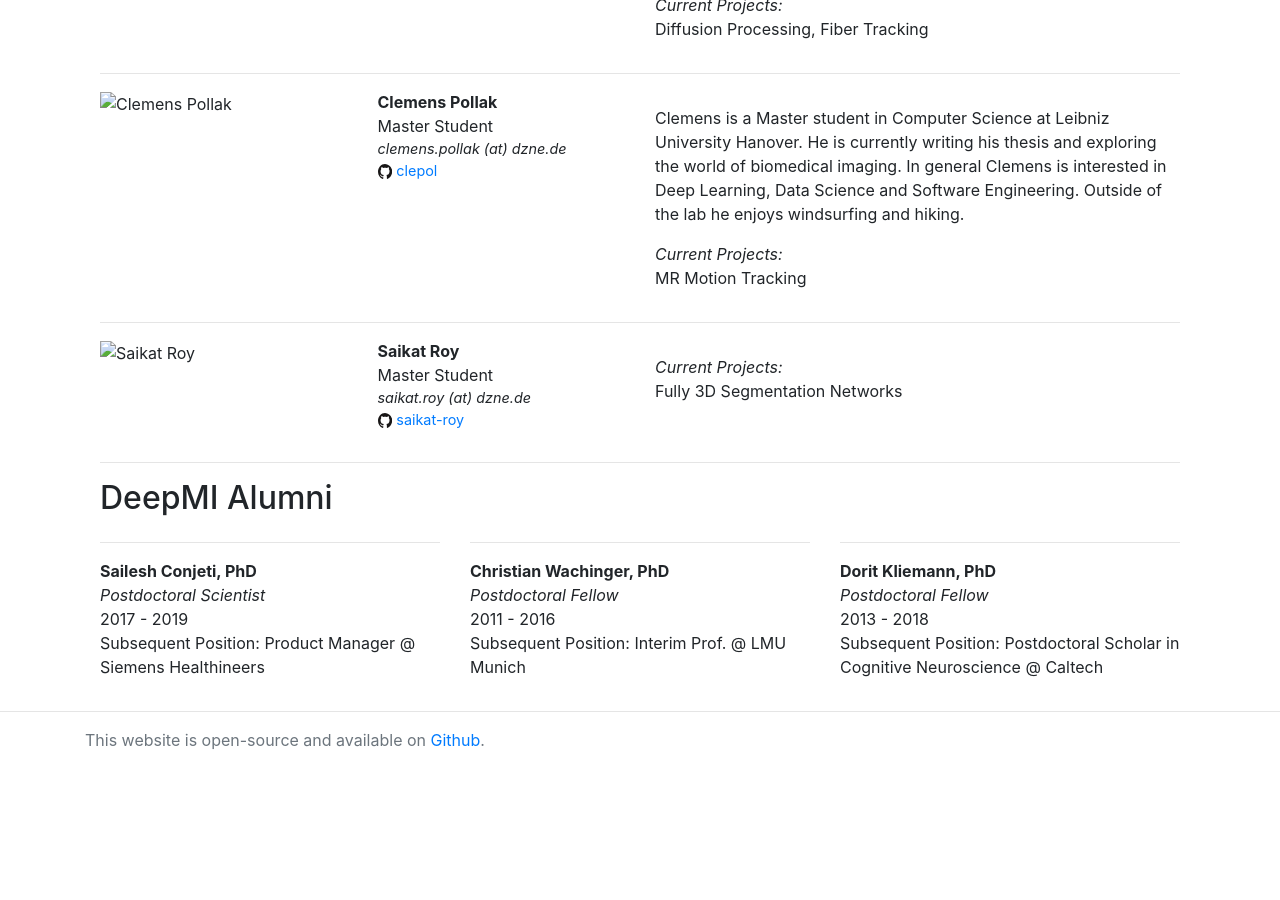
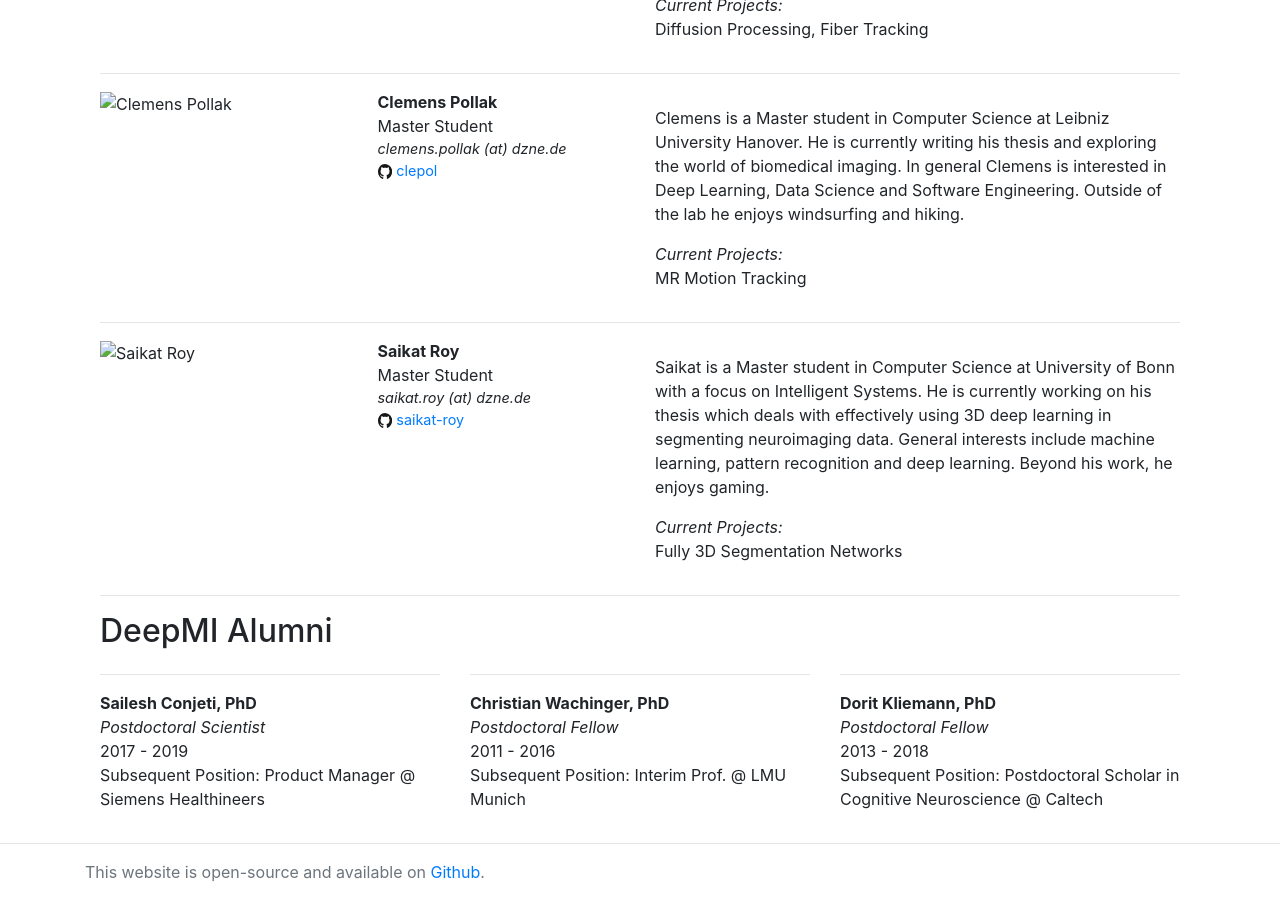
Before and after one commit to Deep-MI/Deep-MI.github.io, a Jekyll site: the page built from members/index.html, in a window 1280 px wide and 900 px high, scrolled down 2908 px. Built offline with Jekyll 4.4.1, drawn with Linux system fonts in a browser that asks for light colours; nearby versions of some CDN libraries; comment, search, counter and statistics services are not loaded; before the commit the page ends 3676 px from its top, so only the background shows below that.

Commit message:
Updated members.yml for Saikat

```diff
--- a/_data/members.yml
+++ b/_data/members.yml
@@ -110,4 +110,5 @@
   position: Master Student
   email: saikat.roy (at) dzne.de
   github: saikat-roy
+  description: 'Saikat is a Master student in Computer Science at University of Bonn with a focus on Intelligent Systems. He is currently working on his thesis which deals with effectively using 3D deep learning in segmenting neuroimaging data. General interests include machine learning, pattern recognition and deep learning. Beyond his work, he enjoys gaming.'
   projects: 'Fully 3D Segmentation Networks'
```
